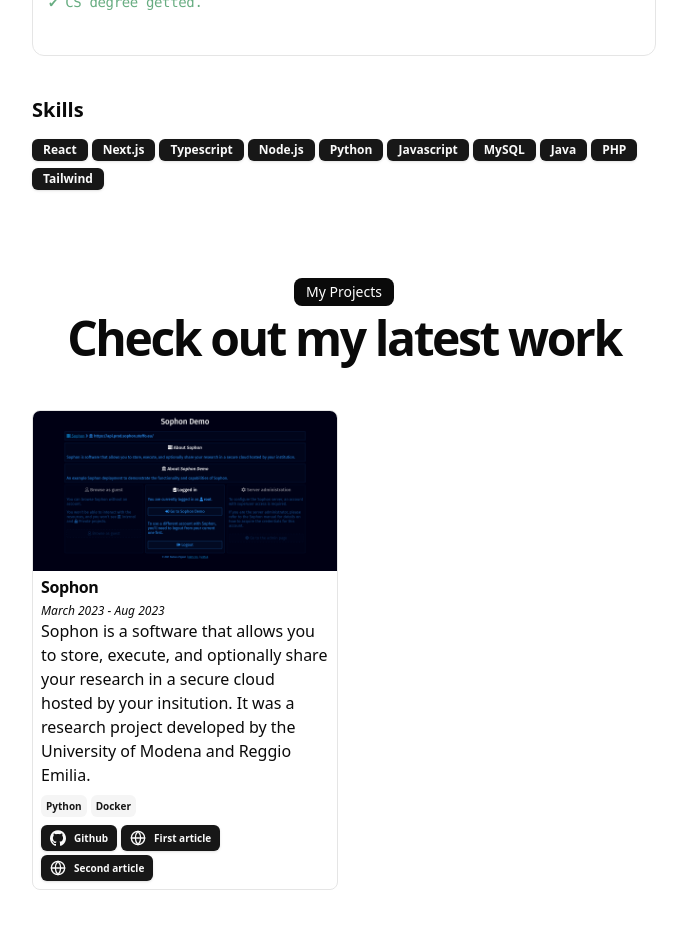
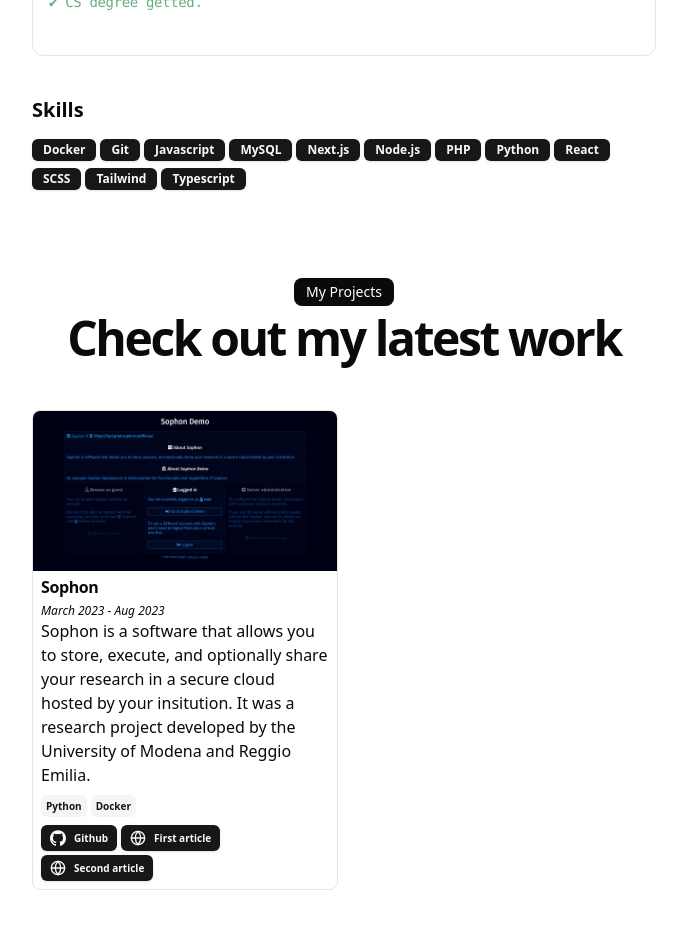
Before and after one commit to DevManfre/web-portfolio, a Next.js app: page /en in a window 1280 px wide. Shown: the part 960-1886 px from the top of the page, without its empty margins (296-983 px from the left). Built offline with nearby package versions, Linux system fonts and the light colour scheme.

Commit message:
🌐 Add skills section and update localization for education in English and Italian

```diff
--- a/public/locales/en.json
+++ b/public/locales/en.json
@@ -3,7 +3,8 @@
         "hello-title": "Hi, I'm",
         "about": "About",
         "work-experience": "Work Experience",
-        "education": "Education"
+        "education": "Education",
+        "skills": "Skills"
     },
     "CardResume": {
         "current": "Current"
--- a/public/locales/it.json
+++ b/public/locales/it.json
@@ -4,7 +4,8 @@
         "about": "Informazioni",
         "work-experience": "Esperienza",
         "current": "Presente",
-        "education": "Formazione"
+        "education": "Formazione",
+        "skills": "Linguaggi e Tecnologie"
     },
     "CardResume": {
         "current": "Presente"
--- a/src/app/[locale]/page.tsx
+++ b/src/app/[locale]/page.tsx
@@ -113,7 +113,7 @@ export default async function Page() {
             <section id="skills">
                 <div className="flex min-h-0 flex-col gap-y-3">
                     <BlurFade delay={BLUR_FADE_DELAY * 9}>
-                        <h2 className="text-xl font-bold">Skills</h2>
+                        <h2 className="text-xl font-bold">{t("skills")}</h2>
                     </BlurFade>
                     <div className="flex flex-wrap gap-1">
                         {DATA.skills.map((skill, id) => (
--- a/src/data/resume.tsx
+++ b/src/data/resume.tsx
@@ -19,7 +19,7 @@ export const DATA = {
     },
     terminal: ["> get-graduation --spec IT", "✔ IT graduation getted.", "> get-degree --spec CS", "✔ CS degree getted.", "> sudo work --mode hard ..."],
     avatarUrl: "/me.png",
-    skills: ["React", "Next.js", "Typescript", "Node.js", "Python", "Javascript", "MySQL", "Java", "PHP", "Tailwind"],
+    skills: ["React", "Next.js", "Typescript", "Node.js", "Python", "Javascript", "MySQL", "PHP", "Tailwind", "SCSS", "Docker", "Git"].sort(),
     contact: {
         email: "alessio.manfredini.work@gmail.com",
         tel: "+123456789",
```
